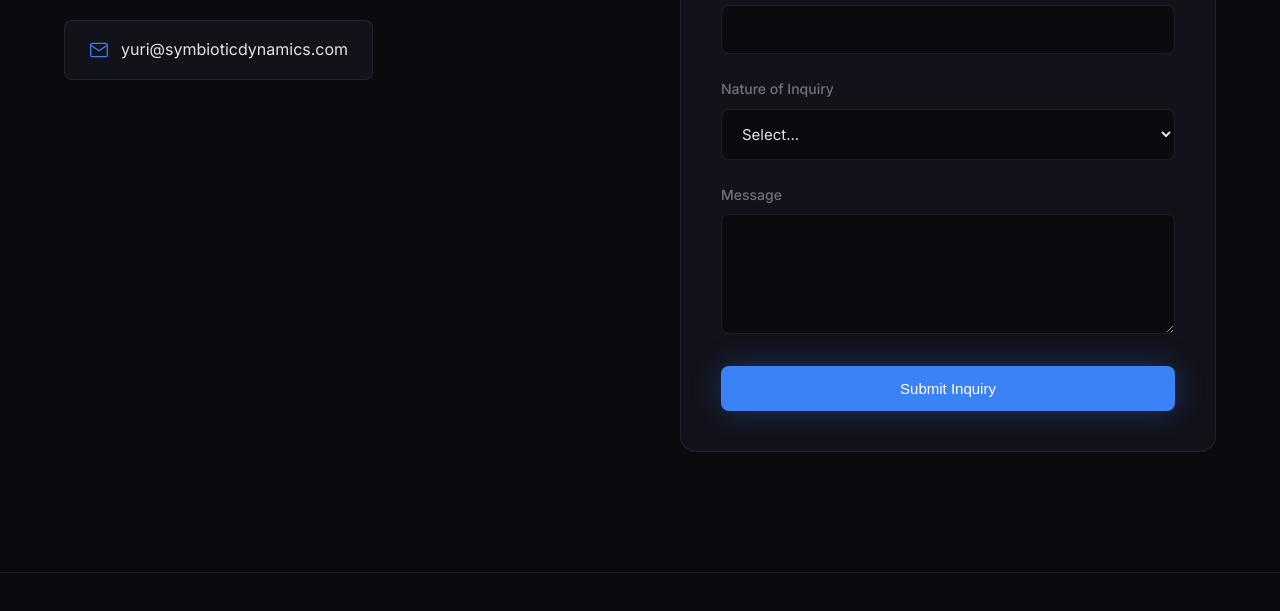
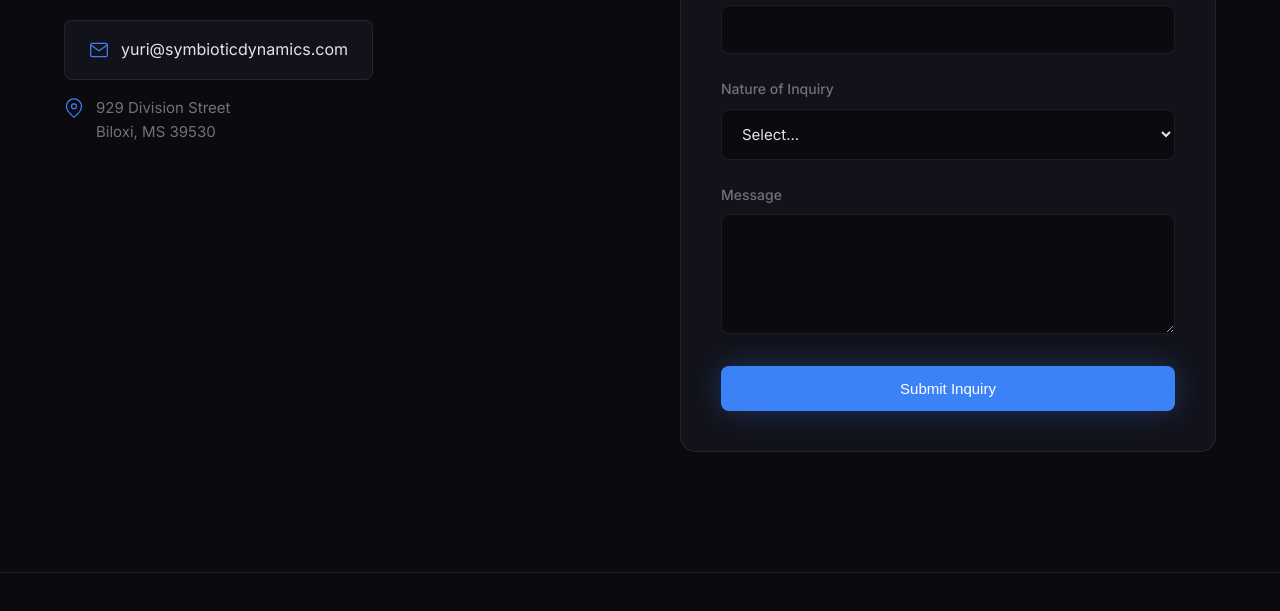
Before and after one commit to megalopolisms/Symbiotic, a plain HTML site: page index.html in a window 1280 px wide. Shown: the part 4210-4821 px from the top of the page. Drawn offline with Linux system fonts and the light colour scheme.

Commit message:
feat: add company address - 929 Division Street, Biloxi, MS

```diff
--- a/humans.txt
+++ b/humans.txt
@@ -1,7 +1,7 @@
 /* TEAM */
 Founder: Yuri Petrini
 Contact: yuri@symbioticdynamics.com
-Location: USA
+Location: 929 Division Street, Biloxi, MS 39530
 
 /* SITE */
 Last update: 2025-12-27
--- a/index.html
+++ b/index.html
@@ -67,6 +67,14 @@
         "logo": "https://symbioticastrodynamics.com/icons/icon-512.png",
         "description": "Next-generation propulsion systems built on a fundamental reimagining of how vehicles interact with their environment.",
         "email": "yuri@symbioticdynamics.com",
+        "address": {
+            "@type": "PostalAddress",
+            "streetAddress": "929 Division Street",
+            "addressLocality": "Biloxi",
+            "addressRegion": "MS",
+            "postalCode": "39530",
+            "addressCountry": "US"
+        },
         "sameAs": [],
         "contactPoint": {
             "@type": "ContactPoint",
@@ -300,6 +308,13 @@
                             </svg>
                             yuri@symbioticdynamics.com
                         </a>
+                        <div class="contact-address">
+                            <svg viewBox="0 0 24 24" fill="none" stroke="currentColor" stroke-width="1.5">
+                                <path d="M21 10c0 7-9 13-9 13s-9-6-9-13a9 9 0 0 1 18 0z"/>
+                                <circle cx="12" cy="10" r="3"/>
+                            </svg>
+                            <span>929 Division Street<br>Biloxi, MS 39530</span>
+                        </div>
                     </div>
                 </div>
                 <form class="contact-form" action="https://formspree.io/f/your-form-id" method="POST">
--- a/styles.css
+++ b/styles.css
@@ -577,6 +577,23 @@ body {
     color: var(--color-primary);
 }
 
+.contact-address {
+    display: flex;
+    align-items: flex-start;
+    gap: 12px;
+    margin-top: 16px;
+    color: var(--color-text-muted);
+    font-size: 15px;
+}
+
+.contact-address svg {
+    width: 20px;
+    height: 20px;
+    color: var(--color-primary);
+    flex-shrink: 0;
+    margin-top: 2px;
+}
+
 .nda-notice {
     display: flex;
     align-items: center;
```
